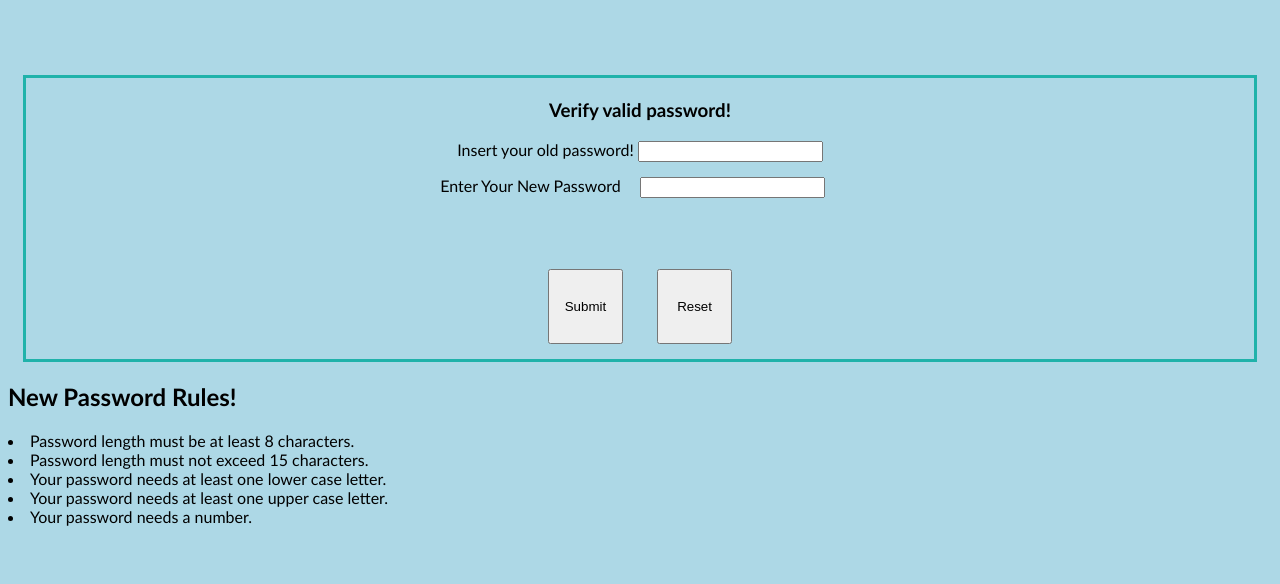
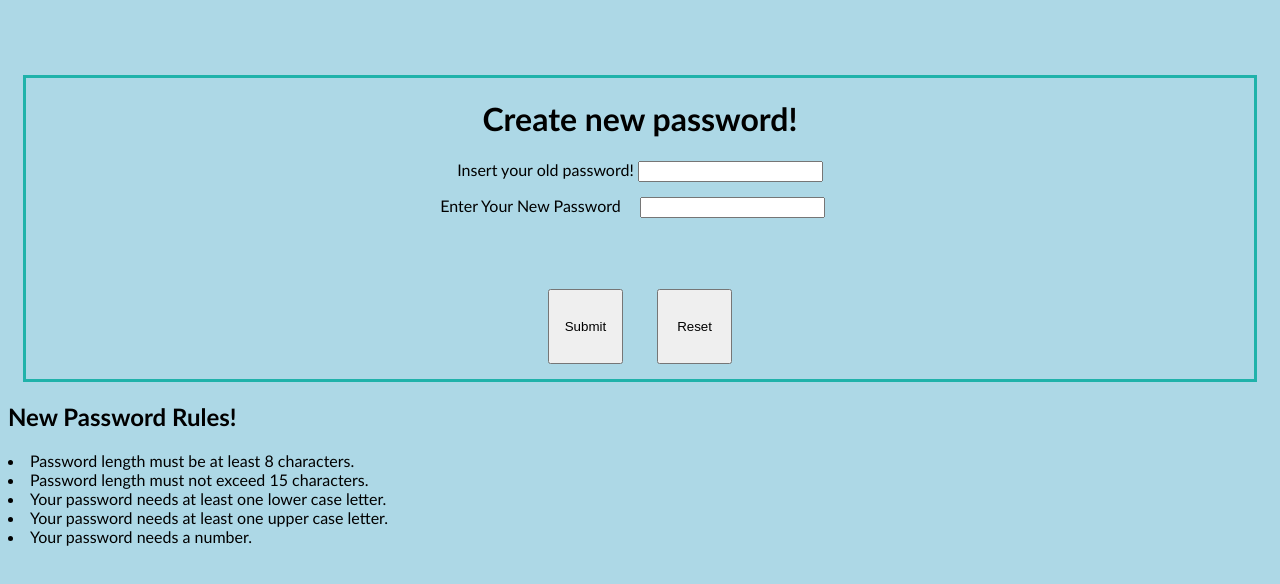
Before and after one commit to koraykolburan/Confirm-password-validation-with-JavaScript, a plain HTML site: page index.html in a window 1280 px wide. Drawn offline with Linux system fonts and the light colour scheme.

Commit message:
Update index.html

```diff
--- a/index.html
+++ b/index.html
@@ -9,12 +9,9 @@
   </head>
   <body>
     <center>
-      <h1></h1>
-      <h3>Verify valid password!</h3>
-      <form>
-        <td>Insert your old password!</td>
-        <input type="password" name="" id="" />
-      </form>
+      <h1>Create new password!</h1>
+      <td>Insert your old password!</td>
+      <input type="password" name="" id="" />
       <form onsubmit="return verifyPassword()">
         <td>Enter Your New Password</td>
         <input type="password" value="" id="pswd" /> <br />
```
